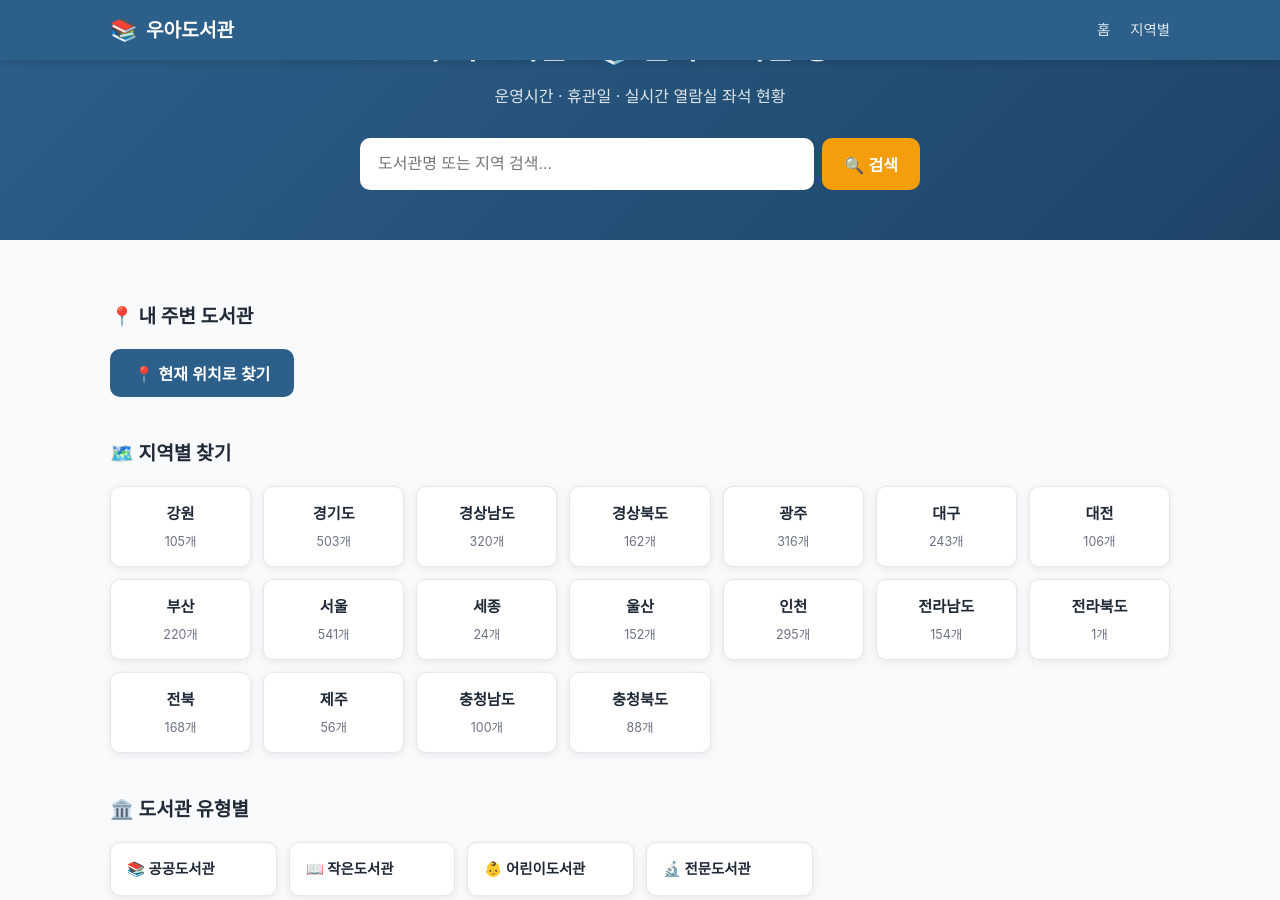
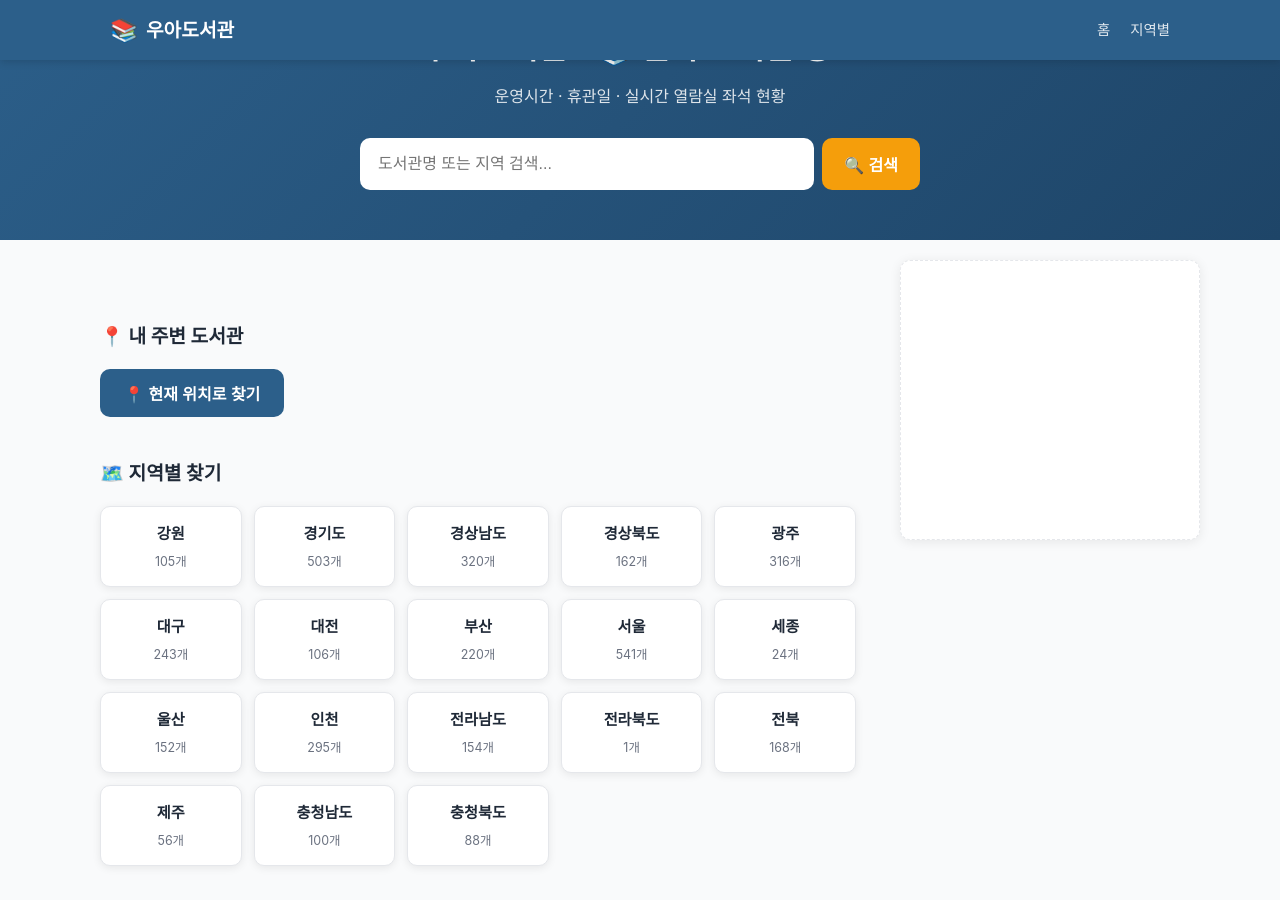
Before and after one commit to ingmaster83-code/wooalib, a Jekyll site: the page built from index.html, in a window 1280 px wide and 900 px high, scrolled down 296 px. Built offline with Jekyll 4.4.1, drawn with Linux system fonts in a browser that asks for light colours; some web fonts are replaced; comment, search, counter and statistics services are not loaded.

Commit message:
Add sidebar ad (tool-sidebar) to layouts and region index pages that lacked it
Co-Authored-By: Claude Sonnet 5.5 <noreply@anthropic.com>

```diff
--- a/_layouts/default.html
+++ b/_layouts/default.html
@@ -51,6 +51,7 @@
 <main class="site-main">
   {{ content }}
 </main>
+<script src="{{ '/assets/js/wooa-sidebar.js' | relative_url }}"></script>
 
 <footer class="site-footer">
   <div class="footer-inner">
--- a/_layouts/library.html
+++ b/_layouts/library.html
@@ -2,6 +2,8 @@
 layout: default
 ---
 
+<div class="page-with-sidebar" style="margin-top:20px;">
+<div class="side-main">
 <div class="library-page">
 
   <!-- 브레드크럼 -->
@@ -158,6 +160,9 @@ layout: default
   </script>
 
 </div>
+</div>
+<aside class="tool-sidebar"></aside>
+</div>
 
 <script>
 const LIBRARY_NAME         = {{ page.lib_name | jsonify }};
--- a/_layouts/region.html
+++ b/_layouts/region.html
@@ -2,6 +2,8 @@
 layout: default
 ---
 
+<div class="page-with-sidebar" style="margin-top:20px;">
+<div class="side-main">
 <div class="region-page">
 
   <nav class="breadcrumb">
@@ -68,3 +70,6 @@ layout: default
   </div>
 
 </div>
+</div>
+<aside class="tool-sidebar"></aside>
+</div>
--- a/assets/css/main.css
+++ b/assets/css/main.css
@@ -534,3 +534,14 @@ img { max-width: 100%; }
 }
 .our-sites-links a:hover { background: rgba(255,255,255,.12); color: #fff; }
 .our-sites-links a.active { background: rgba(255,255,255,.18); color: #fff; }
+
+/* ===== Sticky Sidebar Ad ===== */
+.page-with-sidebar { max-width: 1160px; margin: 0 auto; padding: 0 20px; display: grid; grid-template-columns: 1fr 300px; gap: 24px; align-items: start; }
+.tool-sidebar { position: sticky; top: 76px; }
+.ad-card { background: #fff; border-radius: 10px; box-shadow: 0 2px 12px rgba(0,0,0,.08); border: 1.5px dashed #e5e7eb; padding: 14px; display: flex; flex-direction: column; align-items: center; min-height: 280px; margin-bottom: 16px; }
+@media (max-width: 1024px) { .page-with-sidebar { grid-template-columns: 1fr; } .tool-sidebar { display: none; } }
+
+/* 사이드바 래퍼 안의 본문 블록은 열 너비에 맞춘다 */
+.page-with-sidebar > .side-main { min-width: 0; }
+.page-with-sidebar > .side-main > * { max-width: none; margin-left: 0; margin-right: 0; }
+.page-with-sidebar > .side-main > .section { padding-left: 0; padding-right: 0; }
--- /dev/null
+++ b/assets/js/wooa-sidebar.js
@@ -0,0 +1,41 @@
+/**
+ * wooa-sidebar.js (KO)
+ * tool-sidebar / index-sidebar: AdSense(1419180025)
+ * 도구 페이지 인콘텐츠 광고는 wooahouse-originals-tool.js 에서 처리
+ */
+(function () {
+  function init() {
+    var t = document.querySelector('.tool-sidebar') || document.querySelector('.index-sidebar');
+    if (!t || t.children.length > 0) return;
+
+    function mkCard(extraStyle) {
+      var d = document.createElement('div');
+      d.className = 'ad-card';
+      if (extraStyle) d.style.cssText = extraStyle;
+      return d;
+    }
+
+    function mkIns(slot) {
+      var ins = document.createElement('ins');
+      ins.className = 'adsbygoogle';
+      ins.style.cssText = 'display:block;width:100%';
+      ins.setAttribute('data-ad-client', 'ca-pub-6464921081676309');
+      ins.setAttribute('data-ad-slot', slot);
+      ins.setAttribute('data-ad-format', 'auto');
+      ins.setAttribute('data-full-width-responsive', 'true');
+      return ins;
+    }
+
+    // ── AdSense 1 ──────────────────────────────────────────
+    var card1 = mkCard();
+    card1.appendChild(mkIns('1419180025'));
+    t.appendChild(card1);
+    (window.adsbygoogle = window.adsbygoogle || []).push({});
+  }
+
+  if (document.readyState === 'loading') {
+    document.addEventListener('DOMContentLoaded', init);
+  } else {
+    init();
+  }
+})();
--- a/index.html
+++ b/index.html
@@ -17,6 +17,8 @@ description: 전국 공공도서관 운영시간, 휴관일, 실시간 열람실
   </div>
 </section>
 
+<div class="page-with-sidebar" style="margin-top:20px;">
+<div class="side-main">
 <div class="main-content">
 
   <!-- 광고 -->
@@ -70,6 +72,9 @@ description: 전국 공공도서관 운영시간, 휴관일, 실시간 열람실
   </section>
 
 </div>
+</div>
+<aside class="tool-sidebar"></aside>
+</div>
 
 <script src="https://cdn.jsdelivr.net/npm/fuse.js@7.0.0/dist/fuse.min.js"></script>
 <script src="{{ '/assets/js/search.js' | relative_url }}"></script>
--- a/region/index.html
+++ b/region/index.html
@@ -4,6 +4,8 @@ title: 지역별 도서관 찾기
 description: 시도별 전국 공공도서관 목록. 운영시간, 휴관일, 열람실 좌석 정보를 지역별로 확인하세요.
 ---
 
+<div class="page-with-sidebar" style="margin-top:20px;">
+<div class="side-main">
 <div class="region-index">
   <nav class="breadcrumb">
     <a href="/">홈</a>
@@ -26,3 +28,6 @@ description: 시도별 전국 공공도서관 목록. 운영시간, 휴관일,
     {% include ad-slot.html slot="7080296704" %}
   </div>
 </div>
+</div>
+<aside class="tool-sidebar"></aside>
+</div>
```
